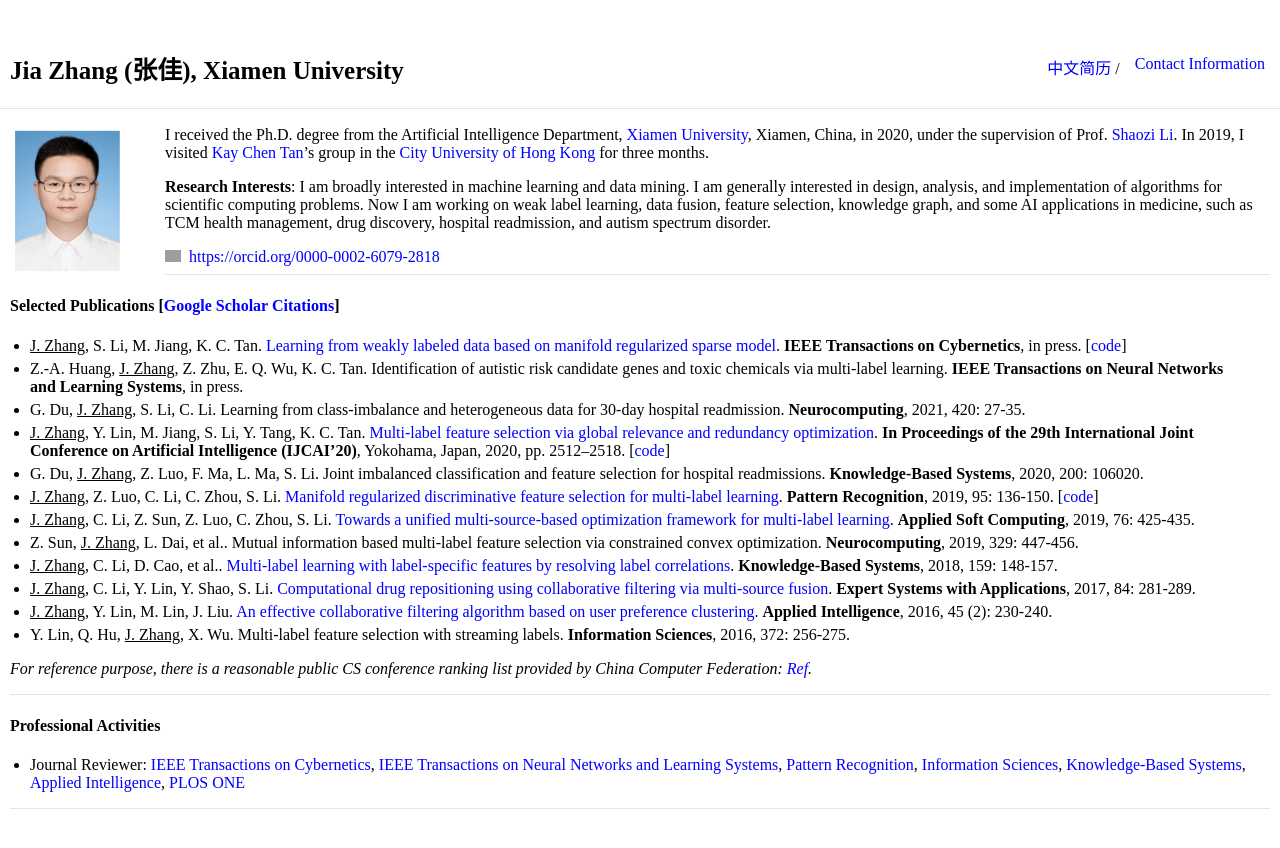
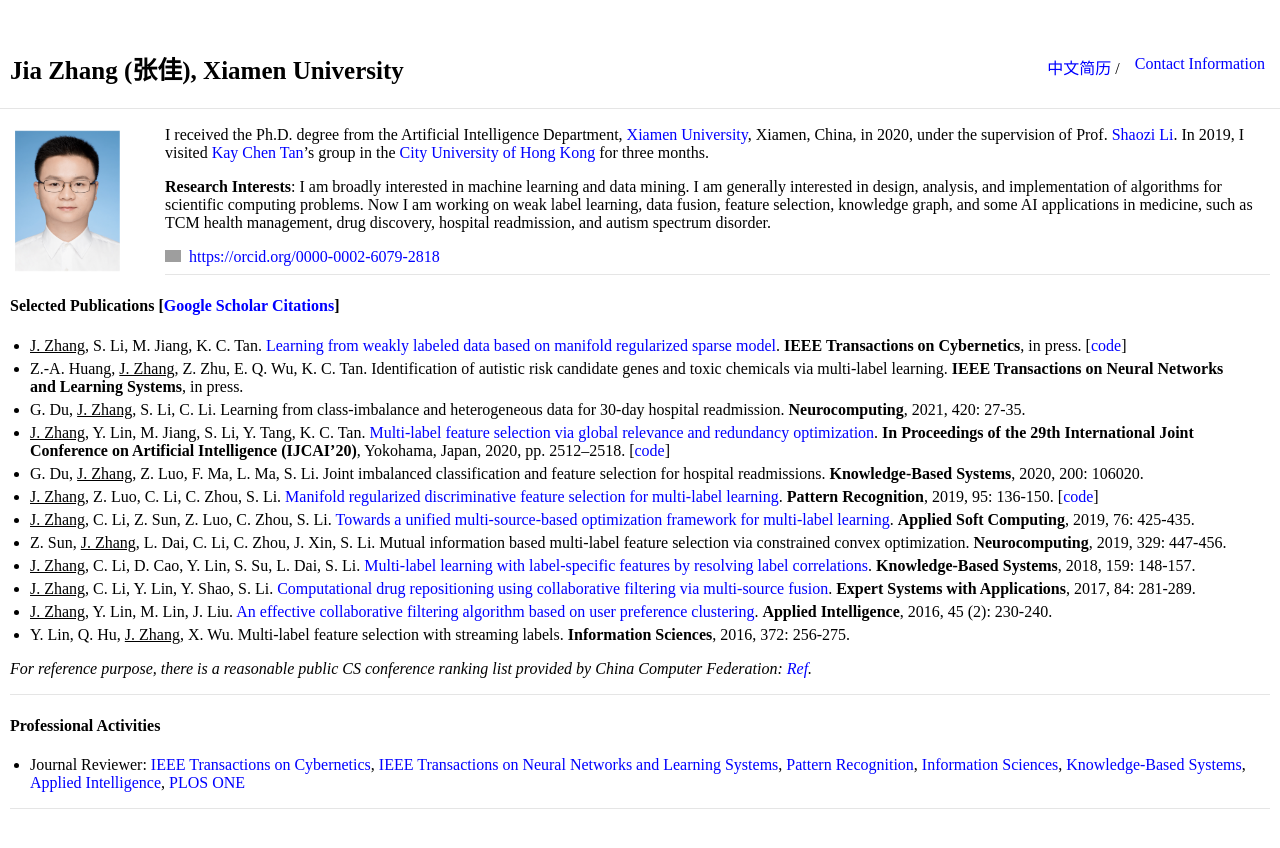
Before and after one commit to jiazhang-ml/jiazhang-ml.github.io, a Jekyll site: the page built from index.md, in a window 1280 px wide, cut to the strip 0-876 px from the top of the page. Shown: the top 848 px of the strip. Built offline with Jekyll 4.4.1, drawn with Linux system fonts in a browser that asks for light colours; grey boxes are pictures that could not be loaded.

Commit message:
Update index.md

```diff
--- a/index.md
+++ b/index.md
@@ -21,8 +21,8 @@ I received the Ph.D. degree from the Artificial Intelligence Department, [Xiamen
 * G. Du, <u>J. Zhang</u>, Z. Luo, F. Ma, L. Ma, S. Li. Joint imbalanced classification and feature selection for hospital readmissions. **Knowledge-Based Systems**, 2020, 200: 106020.
 * <u>J. Zhang</u>, Z. Luo, C. Li, C. Zhou, S. Li. [Manifold regularized discriminative feature selection for multi-label learning](1-s2.0-S0031320319302341-main.pdf). **Pattern Recognition**, 2019, 95: 136-150. [[code](MDFS-master.zip)]
 * <u>J. Zhang</u>, C. Li, Z. Sun, Z. Luo, C. Zhou, S. Li. [Towards a unified multi-source-based optimization framework for multi-label learning](1-s2.0-S1568494618307051-main.pdf). **Applied Soft Computing**, 2019, 76: 425-435.
-* Z. Sun, <u>J. Zhang</u>, L. Dai, et al.. Mutual information based multi-label feature selection via constrained convex optimization. **Neurocomputing**, 2019, 329: 447-456.
-* <u>J. Zhang</u>, C. Li, D. Cao, et al.. [Multi-label learning with label-specific features by resolving label correlations](1-s2.0-S0950705118303472-main.pdf). **Knowledge-Based Systems**, 2018, 159: 148-157.
+* Z. Sun, <u>J. Zhang</u>, L. Dai, C. Li, C. Zhou, J. Xin, S. Li. Mutual information based multi-label feature selection via constrained convex optimization. **Neurocomputing**, 2019, 329: 447-456.
+* <u>J. Zhang</u>, C. Li, D. Cao, Y. Lin, S. Su, L. Dai, S. Li. [Multi-label learning with label-specific features by resolving label correlations](1-s2.0-S0950705118303472-main.pdf). **Knowledge-Based Systems**, 2018, 159: 148-157.
 * <u>J. Zhang</u>, C. Li, Y. Lin, Y. Shao, S. Li. [Computational drug repositioning using collaborative filtering via multi-source fusion](1-s2.0-S0957417417303202-main.pdf). **Expert Systems with Applications**, 2017, 84: 281-289.
 * <u>J. Zhang</u>, Y. Lin, M. Lin, J. Liu. [An effective collaborative filtering algorithm based on user preference clustering](10.1007_s10489-015-0756-9.pdf). **Applied Intelligence**, 2016, 45 (2): 230-240.
 * Y. Lin, Q. Hu, <u>J. Zhang</u>, X. Wu. Multi-label feature selection with streaming labels. **Information Sciences**, 2016, 372: 256-275.
```
